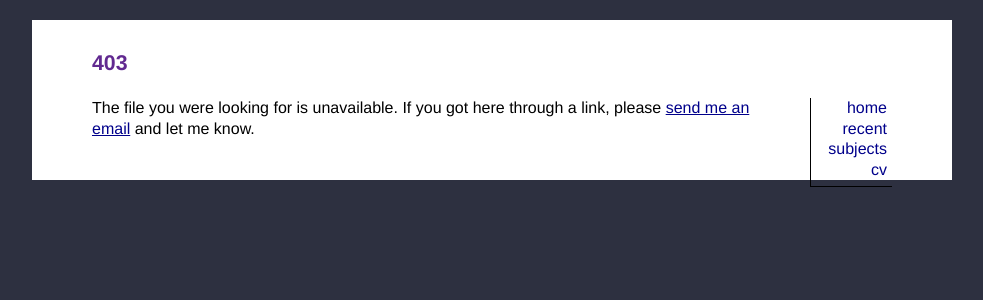
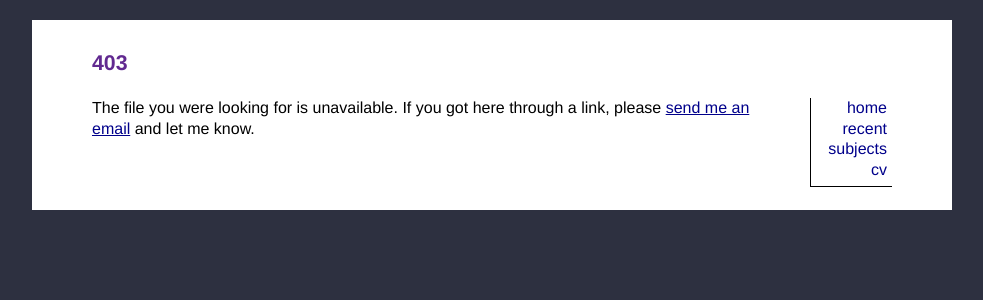
Before and after one commit to collopy/collopy.github.io, a Jekyll site: the page built from 403.html, in a window 1280 px wide. Shown: the top 300 px of the page, without its empty margins (148-1131 px from the left). Built offline with Jekyll 4.4.1, drawn with Linux system fonts in a browser that asks for light colours.

Commit message:
Added min-height, changed titles

```diff
--- a/_includes/category_title.html
+++ b/_includes/category_title.html
@@ -1 +1 @@
-{{ page.autopages.display_name | capitalize }}{% if page.pagination_info.total_pages > 1 %}, page {{page.pagination_info.curr_page}} of {{page.pagination_info.total_pages}}{% endif %}
+{{ site.title }}: {{ page.autopages.display_name | capitalize }}{% if page.pagination_info.total_pages > 1 %}, page {{page.pagination_info.curr_page}} of {{page.pagination_info.total_pages}}{% endif %}
--- a/_includes/tag_title.html
+++ b/_includes/tag_title.html
@@ -1 +1 @@
-{{ site.title }} on {{ page.autopages.display_name }}{% if page.pagination_info.total_pages > 1 %}, page {{page.pagination_info.curr_page}} of {{page.pagination_info.total_pages}}{% endif %}
+{{ site.title }}: On {{ page.autopages.display_name }}{% if page.pagination_info.total_pages > 1 %}, page {{page.pagination_info.curr_page}} of {{page.pagination_info.total_pages}}{% endif %}
--- a/_layouts/autopage_category.html
+++ b/_layouts/autopage_category.html
@@ -1,9 +1,9 @@
 {% include head.html %}
 	<link type="application/atom+xml" rel="alternate" href="https://collopy.net/feed/{{ page.autopages.display_name | slugify: 'pretty' }}.xml" title="{{ site.title }}: {{ page.autopages.display_name }}" />
-	<title>{{ site.title }}: {% include category_title.html %}</title>
+	<title>{% include category_title.html %}</title>
   </head>
   <body>
-	<h1>{{ site.title }}: {% include category_title.html %}</h1>
+	<h1>{% include category_title.html %}</h1>
 	{% include nav.html %}
 	{% include paginator.html %}
   </body>
--- a/css/screen.css
+++ b/css/screen.css
@@ -1,5 +1,5 @@
 html {background-color: rgb(45, 48, 64);}
-body {max-width: 800px;}
+body {max-width: 800px; min-height: 130px;}
 
 a:link {color: darkblue; text-decoration: underline;}
 a:visited, .metadata {color: rgb(80, 80, 80);}
```
